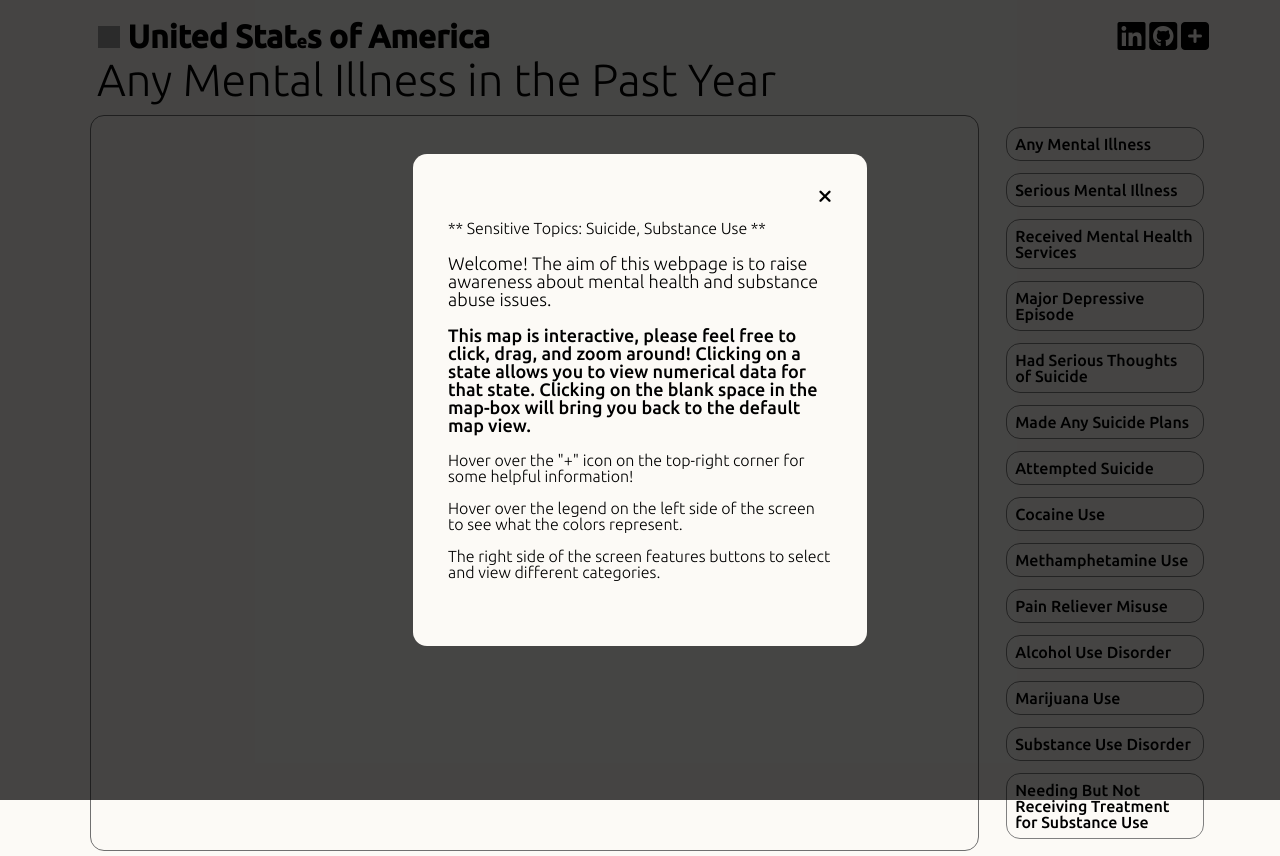
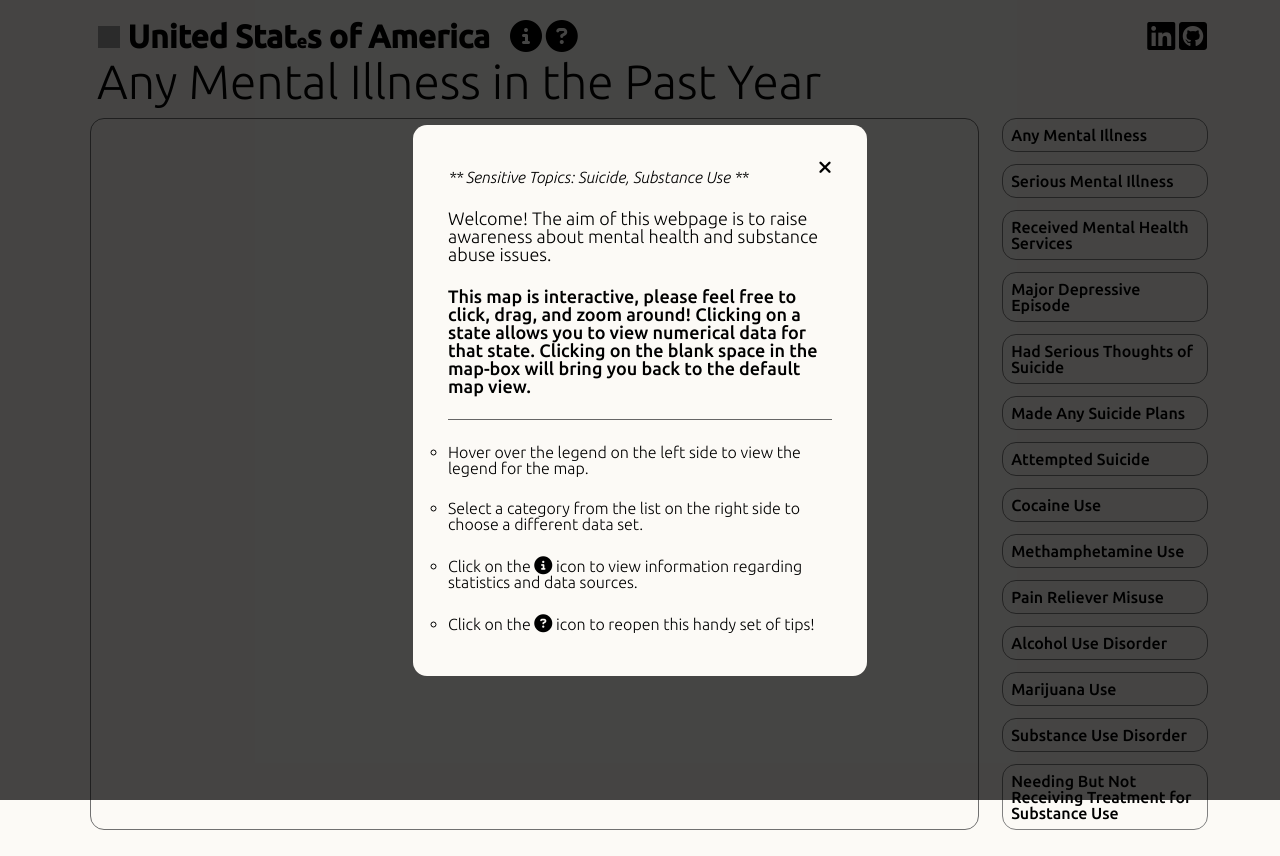
Before and after one commit to g-hor/united_stats_of_america, a website built with webpack: page index.html in a window 1280 px wide. Built offline with nearby package versions, Linux system fonts and the light colour scheme; no server answers; grey boxes are pictures that could not be loaded.

Commit message:
Reformat icons and icon holder styling

```diff
--- a/index.html
+++ b/index.html
@@ -26,13 +26,8 @@
             United Stat<span id="title-e">e</span>s of America
         </h1>
         <div class="icons">
-            <a href="https://www.linkedin.com/in/garyhor65/">
-                <i class="fa-brands fa-linkedin fa-2x"></i>
-            </a>
-            <a href="https://github.com/g-hor/united_stats_of_america">
-                <i class="fa-brands fa-square-github fa-2x"></i>
-            </a>
-                <i class="fa-solid fa-square-plus fa-2x dropdown-icon" id="more-info"></i>
+            <div>
+                <i class="fa-solid fa-circle-info fa-2x" id="more-info">
                     <div class="hidden info-content">
                         <ul>
                             <li>
@@ -83,6 +78,17 @@
                             </li>
                         </ul>
                     </div>
+                </i>
+                <i class="fa-solid fa-circle-question fa-2x"></i>
+            </div>
+            <div>
+                <a href="https://www.linkedin.com/in/garyhor65/" target="_blank" rel="noreferrer noopener">
+                    <i class="fa-brands fa-linkedin fa-2x"></i>
+                </a>
+                <a href="https://github.com/g-hor/united_stats_of_america" target="_blank" rel="noreferrer noopener">
+                    <i class="fa-brands fa-square-github fa-2x"></i>
+                </a>
+                </div>
         </div>
     </nav>
     <h2>Any Mental Illness in the Past Year</h2>
@@ -105,14 +111,20 @@
                         Clicking on the blank space in the map-box will bring you back to the default map view.
                     </li>
                     <li>
-                        Hover over the "+" icon on the top-right corner for some helpful information!
+                        Hover over the legend on the left side to view the legend for the map.
                     </li>
                     <li>
-                        Hover over the legend on the left side of the screen to see what the colors represent.
-
+                        Select a category from the list on the right side to choose a different data set.
                     </li>
                     <li>
-                        The right side of the screen features buttons to select and view different categories.
+                        Click on the
+                        <i class="fa-solid fa-circle-info fa-2x"></i>
+                        icon to view information regarding statistics and data sources.
+                    </li>
+                    <li>
+                        Click on the
+                        <i class="fa-solid fa-circle-question fa-2x"></i>
+                        icon to reopen this handy set of tips!
                     </li>
                 </ul>
             </div>
--- a/src/index.js
+++ b/src/index.js
@@ -23,6 +23,7 @@ document.addEventListener("DOMContentLoaded", () => {
   const stateDetails = document.getElementById('state-details');
   const countContainer = document.getElementById('count-details');
   const centContainer = document.getElementById('percent-details');
+  const instructions = document.querySelector('.fa-circle-question');
 
   // closes instructions modal upon clicking close
   closeButton.addEventListener('click', function() {
@@ -35,6 +36,10 @@ document.addEventListener("DOMContentLoaded", () => {
     countContainer.innerHTML = '';
     centContainer.innerHTML = '';
   });
+
+  instructions.addEventListener('click', function () {
+    userModal.classList.remove('hidden');
+  })
 
   // closes instructions modal upon clicking anywhere
   window.addEventListener('click', function(event) {
--- a/src/styles/filter.scss
+++ b/src/styles/filter.scss
@@ -11,12 +11,20 @@ ul {
 li.selector {
   border: 0.2px solid gray;
   padding: 8px;
-  margin: 12px;
+  margin: 12px 8px;
   border-radius: 14px;
   cursor: pointer;
+
+  &:first-child {
+    margin-top: 0;
+  }
+
+  &:last-child {
+    margin-bottom: 0;
+  }
 }
 
 li.selector:hover {
-  scale: 1.02;
+  scale: 1.01;
   outline: rgb(80, 80, 80) solid 1px;
 }
--- a/src/styles/icons.scss
+++ b/src/styles/icons.scss
@@ -1,16 +1,18 @@
 .icons {
-  position: fixed;
-  right: 5.55%;
-  top: 20px;
+  width: calc(100% - 457px);
+  min-width: 180px;
+  height: 100%;
+  display: flex;
+  align-items: center;
+  justify-content: space-between;
 }
 
 #more-info:hover + .hidden,
 .info-content:hover {
+  display: block;
   right: 2%;
-  // top: 20px;
   padding: 20px;
   position: absolute;
-  display: block;
   opacity: 0.98;
   font-size: 14px;
   border-radius: 14px;
@@ -21,6 +23,10 @@
   height: 600px;
 }
 
+.fa-circle-info, .fa-circle-question {
+  cursor: pointer;
+}
+
 .link {
   text-decoration: underline;
 }
--- a/src/styles/layout.scss
+++ b/src/styles/layout.scss
@@ -9,23 +9,28 @@ body {
 }
 
 nav {
+    width: 98%;
+    padding: 0 4%;
     display: flex;
-    justify-content:flex-start;
-    width: 98%;
+    flex-direction: row;
+    align-items: center;
+    margin: 20px 0 5px 0;
 }
 
 h1 {
-    font-size: 32px;
+    display: inline-block;
+    font-size: 2rem;
     font-weight: 900;
-    margin: 20px 0 5px 35px;
+    margin: 0px 20px 0px 35px;
 }
 
 #title-e {
     font-size: 18px;
 }
 
+
 h2 {
-    font-size: 45px;
+    font-size: 3rem;
     color: rgb(0, 0, 0);
     font-weight: 300;
     margin: 0 0 8px 68px;
@@ -35,6 +40,7 @@ h2 {
 
 .all-container {
     width: 97%;
+    margin-bottom: 20px;
 }
 
 .map-container {
--- a/src/styles/modal.scss
+++ b/src/styles/modal.scss
@@ -14,7 +14,7 @@
 
 .modal-content {
   background-color: #FCFAF6;
-  padding: 50px 35px;
+  padding: 20px 35px;
   border-radius: 14px;
   width: 30%;
   text-align: left;
@@ -53,7 +53,7 @@
 
 
 #instruction-list li {
-  margin: 1em 0;
+  margin: 1.5rem 0;
   font-weight: 300;
 
   &:nth-child(2) {
@@ -63,5 +63,31 @@
   &:nth-child(3) {
     font-size: 18px;
     font-weight: 400;
+    padding-bottom: 1.5rem;
+    border-bottom: 1px solid #666;
+  }
+
+  .fa-solid {
+    font-size: 18px;
+  }
+
+  &:nth-child(4) {
+    list-style: circle;
+  }
+
+  &:nth-child(5) {
+    list-style: circle;
+  }
+
+  &:nth-child(6) {
+    list-style: circle;
+  }
+
+  &:nth-child(7) {
+    list-style: circle;
   }
 }
+
+#tw {
+  font-style: italic;
+}
```
Also changed, not shown: dist/main.css, dist/main.js. Lines whose indentation alone changed are shown as unchanged.
